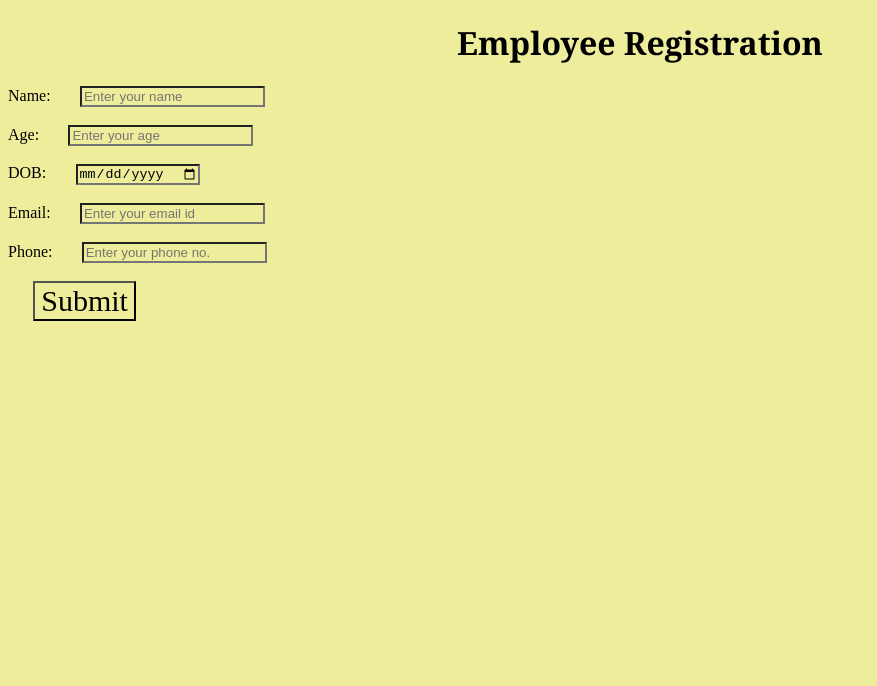
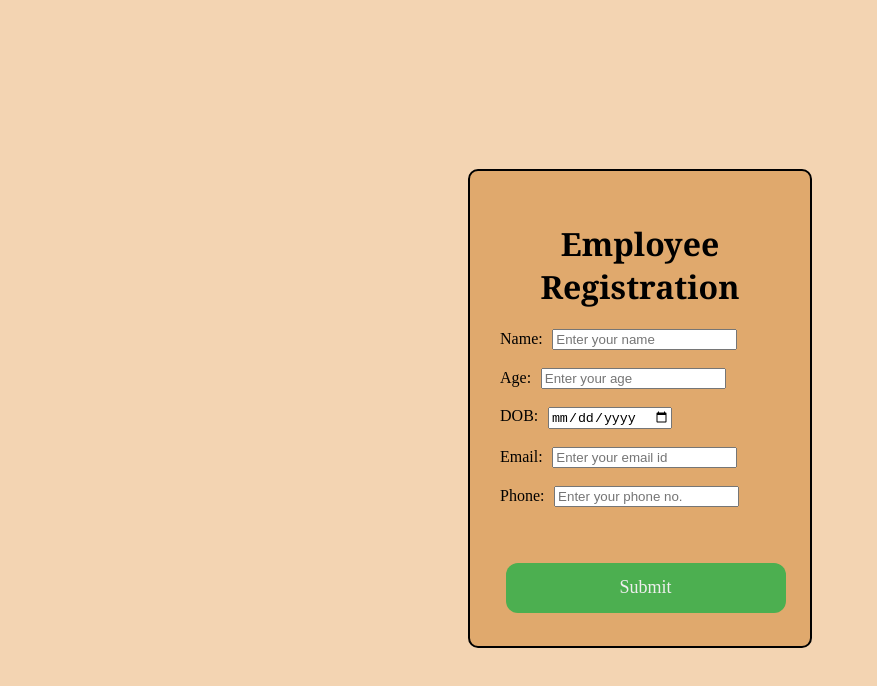
Before and after one commit to Aryaman2709/TATWA, a plain HTML site: page CRUD_js/index.html in a window 1280 px wide. Shown: the whole page, without its empty margins (0-877 px from the left). Drawn offline with Linux system fonts and the light colour scheme.

Commit message:
refined the web page styling

```diff
--- a/CRUD_js/style.css
+++ b/CRUD_js/style.css
@@ -4,16 +4,24 @@ h1{
     text-align: center;
 }
 
-*{
-    background-color:rgb(237, 237, 155);
+body {
+    align-items: center;
+    background-color:  #f3d4b2;
+    display: flex;
+    justify-content: center;
+    height: 100vh;
+  }
+
+/* *{
+    background-color:#00539C;
+} */
+
+p {
+    font-family: Georgia, 'Times New Roman', Times, serif;
+    font-size: 20px;
+    margin-left: 2%;
 }
 
-p {
-    font-family: 'Times New Roman', Times, serif;
-    font-size: 20px;
-    margin-left: 2%;
-
-  }
 
 button {
     font-size: 30px;
@@ -22,12 +30,38 @@ button {
     font-family: 'Times New Roman', Times, serif;
 }
 
-.form {
-    border-style: solid;
-    border-width: thick;
-    border-color: grey;
+form {
+    margin: 10% 10%;
+    border-radius: 5px;
+    background-color: #E0A96D ;
+    padding: 30px;
+    border: 2px solid black;
+    border-radius: 10px;
 }
 
 input {
     margin-left: 2%;
 }
+
+/* div{
+    background-color: #EEA47F;
+} */
+
+.submit {
+    background-color: #4CAF50;
+    border-radius: 12px;
+    border: 0;
+    box-sizing: border-box;
+    color: #eee;
+    cursor: pointer;
+    font-size: 18px;
+    height: 50px;
+    margin-top: 38px;
+    outline: 0;
+    text-align: center;
+    width: 100%;
+  }
+
+  .submit:active {
+    background-color: #45a049;
+  }
```
